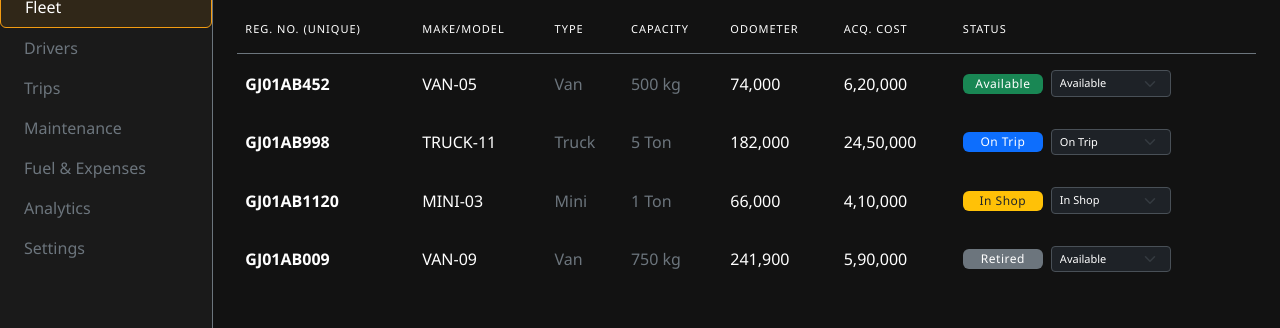
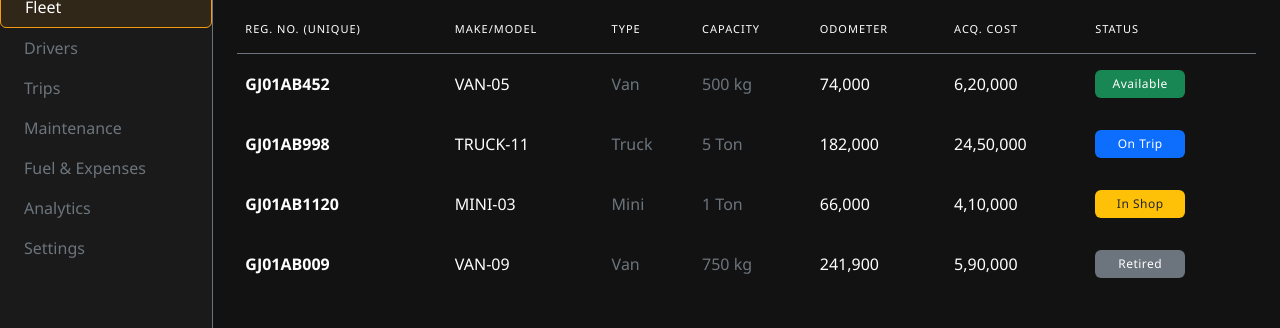
Before and after one commit to CodifyWithShravan/TransitOps-Smart-Transport-Operations-Platform, a React app in the folder frontend/: page /fleet in a window 1280 px wide. Shown: the part 148-476 px from the top of the page. Built offline with nearby package versions, Linux system fonts and the light colour scheme; no server answers; the HTML template or start-up script is replaced by a standard one.

Commit message:
fix(fleet): remove manual status dropdown - vehicle status now updates dynamically from Trips and Maintenance only

```diff
--- a/frontend/src/pages/VehicleRegistry.jsx
+++ b/frontend/src/pages/VehicleRegistry.jsx
@@ -127,10 +127,7 @@ const VehicleRegistry = () => {
         fetchVehicles();
     }, []);
 
-    const handleStatusChange = (regNo, newStatus) => {
-        localStorage.setItem(`live_veh_status_${regNo}`, newStatus);
-        setVehicles(prev => prev.map(v => v.regNo === regNo ? { ...v, status: newStatus } : v));
-    };
+
 
     const filteredVehicles = vehicles.filter(vehicle => {
         const liveStatus = localStorage.getItem(`live_veh_status_${vehicle.regNo}`) || vehicle.status;
@@ -309,21 +306,9 @@ const VehicleRegistry = () => {
                                                 <td>{vehicle.odometer}</td>
                                                 <td>{vehicle.cost}</td>
                                                 <td>
-                                                    <div className="d-flex align-items-center gap-2">
-                                                        <span className={`badge ${badgeColor} px-2 py-1 rounded`} style={{ minWidth: '80px' }}>
-                                                            {liveStatus}
-                                                        </span>
-                                                        <select
-                                                            className="form-select form-select-sm bg-dark text-light border-secondary"
-                                                            style={{ width: '120px', fontSize: '11px' }}
-                                                            value={liveStatus}
-                                                            onChange={(e) => handleStatusChange(vehicle.regNo, e.target.value)}
-                                                        >
-                                                            <option value="Available">Available</option>
-                                                            <option value="In Shop">In Shop</option>
-                                                            <option value="On Trip">On Trip</option>
-                                                        </select>
-                                                    </div>
+                                                    <span className={`badge ${badgeColor} px-3 py-2 rounded`} style={{ minWidth: '90px' }}>
+                                                        {liveStatus}
+                                                    </span>
                                                 </td>
                                             </tr>
                                         );
```
